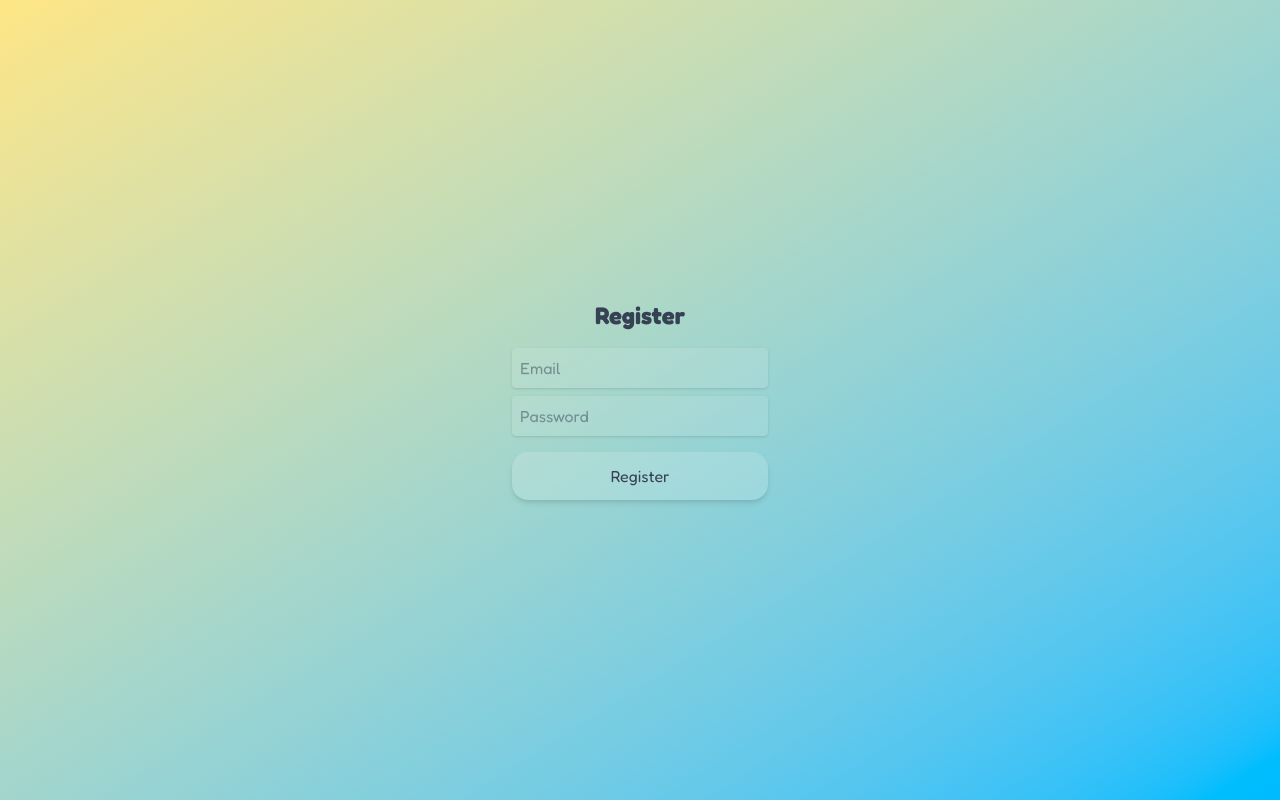
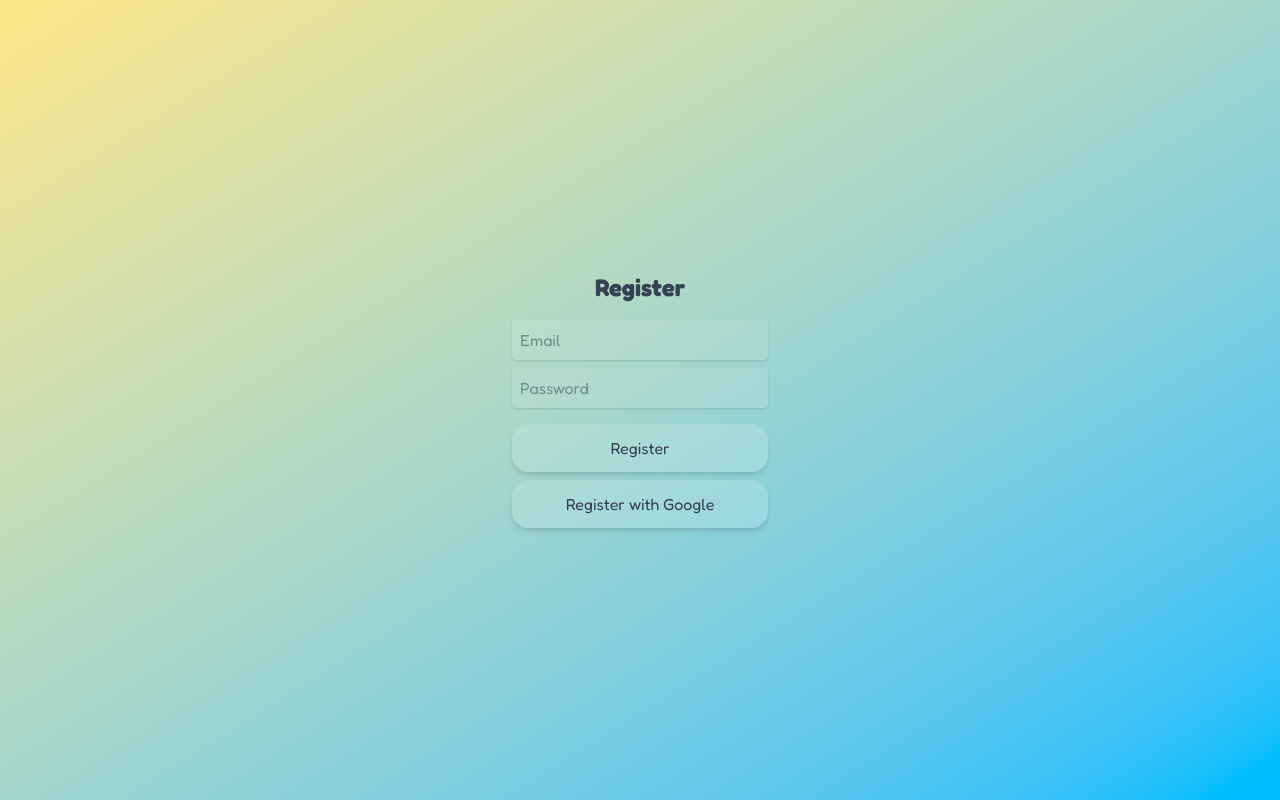
Before and after one commit to JansenSamosa/Nolu, a React (Vite) app in the folder daily-assisted-journal-frontend/: page /register in a window 1280 px wide. Built offline with nearby package versions, Linux system fonts and the light colour scheme; no server answers.

Commit message:
added register with google button and turned title in the header into a nav button to the landing page

```diff
--- a/daily-assisted-journal-frontend/src/components/pages/Register.jsx
+++ b/daily-assisted-journal-frontend/src/components/pages/Register.jsx
@@ -1,6 +1,10 @@
 import React, { useState } from 'react'
 import ButtonGlass from '../ui/ButtonGlass.jsx'
-import { auth, createUserWithEmailAndPassword } from '../../firebase.js'
+import {
+  auth, createUserWithEmailAndPassword,
+  GoogleAuthProvider, providerGoogle,
+  signInWithPopup
+} from '../../firebase.js'
 import { useNavigate } from 'react-router'
 
 const Register = () => {
@@ -24,10 +28,35 @@
       })
   }
 
+  const loginWithGoogle = () => {
+    signInWithPopup(auth, providerGoogle)
+      .then((result) => {
+        // This gives you a Google Access Token. You can use it to access the Google API.
+        const credential = GoogleAuthProvider.credentialFromResult(result);
+        const token = credential.accessToken;
+        // The signed-in user info.
+        const user = result.user;
+        // IdP data available using getAdditionalUserInfo(result)
+        // ...
+        console.log(user)
+        navigate('/')
+      }).catch((error) => {
+        // Handle Errors here.
+        const errorCode = error.code;
+        const errorMessage = error.message;
+        // The email of the user's account used.
+        const email = error.customData.email;
+        // The AuthCredential type that was used.
+        const credential = GoogleAuthProvider.credentialFromError(error);
+        console.log(error)
+        console.log(credential)
+      });
+  }
+
   return (
-    <div className='background-saturated h-screen w-screen'>
+    <div className='background-saturated h-screen w-screen flex flex-col items-center justify-center'>
       <form
-        className='flex flex-col items-center justify-center h-full'
+        className='flex flex-col items-center justify-center'
         onSubmit={e => createUser(e)}
       >
         <h1 className='text-2xl font-bold mb-4'>Register</h1>
@@ -51,6 +80,9 @@
           Register
         </ButtonGlass>
       </form>
+      <ButtonGlass className='w-64 p-3 mt-2' onClick={loginWithGoogle}>
+        Register with Google
+      </ButtonGlass>
     </div>
   )
 }
--- a/daily-assisted-journal-frontend/src/components/ui/Header.jsx
+++ b/daily-assisted-journal-frontend/src/components/ui/Header.jsx
@@ -26,7 +26,12 @@
          h-15
          '
     >
-      <h1 className='text-4xl font-bold text-color-main-title text-shadow-md'> Nolu </h1>
+      <button
+        onClick={() => navigate('/')}
+        className='cursor-pointer text-4xl font-bold text-color-main-title text-shadow-md'
+      >
+        Nolu
+      </button>
       <nav className="flex items-center space-x-4">
         <NavButton path='/'>
           <HomeIcon />
```
